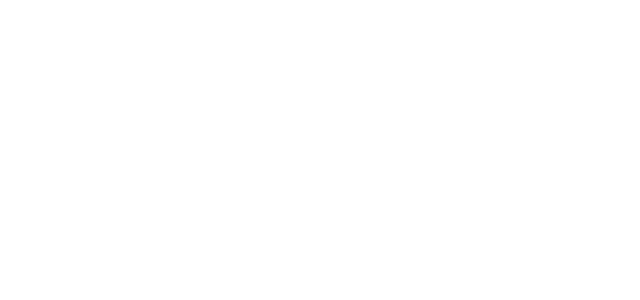
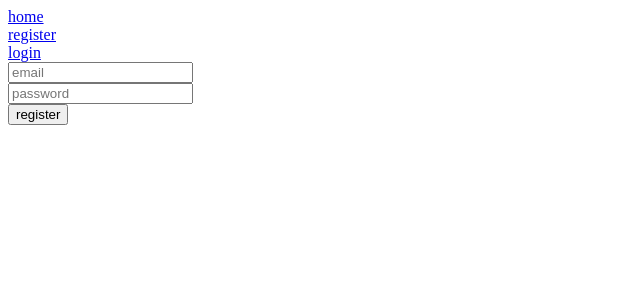
Before and after one commit to ahazimeh/jwt-authentication, a React (Create React App) app in the folder web/: page /register in a window 1280 px wide. Before the commit this address had no page. Shown: the top 300 px of the page, without its empty margins (0-640 px from the left). Built offline with nearby package versions, Linux system fonts and the light colour scheme.

Commit message:
Create Register page

```diff
--- a/web/src/Routes.tsx
+++ b/web/src/Routes.tsx
@@ -1,19 +1,31 @@
 import React from "react";
+import { Link } from "react-router-dom";
 import { BrowserRouter, Routes, Route } from "react-router-dom";
+import { Home } from "./pages/Home";
+import { Login } from "./pages/Login";
+import { Register } from "./pages/Register";
 
 export const App: React.FC = () => {
   return (
     <BrowserRouter>
-      <Routes>
-        <Route path="/" element={<div>aaa</div>}>
-          {/* <Route index element={<Home />} />
-        <Route path="teams" element={<Teams />}>
-          <Route path=":teamId" element={<Team />} />
-          <Route path="new" element={<NewTeamForm />} />
-          <Route index element={<LeagueStandings />} />
-        </Route> */}
-        </Route>
-      </Routes>
+      <div>
+        <header>
+          <div>
+            <Link to="/">home</Link>
+          </div>
+          <div>
+            <Link to="/register">register</Link>
+          </div>
+          <div>
+            <Link to="/login">login</Link>
+          </div>
+        </header>
+        <Routes>
+          <Route path="/" element={<Home />} />
+          <Route path="/register" element={<Register />} />
+          <Route path="/login" element={<Login />} />x
+        </Routes>
+      </div>
     </BrowserRouter>
   );
 };
--- a/web/src/generated/graphql.tsx
+++ b/web/src/generated/graphql.tsx
@@ -62,6 +62,14 @@
 
 export type HelloQuery = { __typename?: 'Query', hello: string };
 
+export type RegisterMutationVariables = Exact<{
+  email: Scalars['String'];
+  password: Scalars['String'];
+}>;
+
+
+export type RegisterMutation = { __typename?: 'Mutation', register: boolean };
+
 
 export const HelloDocument = gql`
     query Hello {
@@ -95,3 +103,35 @@
 export type HelloQueryHookResult = ReturnType<typeof useHelloQuery>;
 export type HelloLazyQueryHookResult = ReturnType<typeof useHelloLazyQuery>;
 export type HelloQueryResult = Apollo.QueryResult<HelloQuery, HelloQueryVariables>;
+export const RegisterDocument = gql`
+    mutation Register($email: String!, $password: String!) {
+  register(email: $email, password: $password)
+}
+    `;
+export type RegisterMutationFn = Apollo.MutationFunction<RegisterMutation, RegisterMutationVariables>;
+
+/**
+ * __useRegisterMutation__
+ *
+ * To run a mutation, you first call `useRegisterMutation` within a React component and pass it any options that fit your needs.
+ * When your component renders, `useRegisterMutation` returns a tuple that includes:
+ * - A mutate function that you can call at any time to execute the mutation
+ * - An object with fields that represent the current status of the mutation's execution
+ *
+ * @param baseOptions options that will be passed into the mutation, supported options are listed on: https://www.apollographql.com/docs/react/api/react-hooks/#options-2;
+ *
+ * @example
+ * const [registerMutation, { data, loading, error }] = useRegisterMutation({
+ *   variables: {
+ *      email: // value for 'email'
+ *      password: // value for 'password'
+ *   },
+ * });
+ */
+export function useRegisterMutation(baseOptions?: Apollo.MutationHookOptions<RegisterMutation, RegisterMutationVariables>) {
+        const options = {...defaultOptions, ...baseOptions}
+        return Apollo.useMutation<RegisterMutation, RegisterMutationVariables>(RegisterDocument, options);
+      }
+export type RegisterMutationHookResult = ReturnType<typeof useRegisterMutation>;
+export type RegisterMutationResult = Apollo.MutationResult<RegisterMutation>;
+export type RegisterMutationOptions = Apollo.BaseMutationOptions<RegisterMutation, RegisterMutationVariables>;
--- /dev/null
+++ b/web/src/graphql/register.graphql
@@ -0,0 +1,3 @@
+mutation Register($email: String!, $password: String!) {
+  register(email: $email, password: $password)
+}
--- /dev/null
+++ b/web/src/pages/Home.tsx
@@ -0,0 +1,7 @@
+import React from "react";
+
+interface homeProps {}
+
+export const Home: React.FC<homeProps> = ({}) => {
+  return <div>home page</div>;
+};
--- /dev/null
+++ b/web/src/pages/Login.tsx
@@ -0,0 +1,7 @@
+import React from "react";
+
+interface loginProps {}
+
+export const Login: React.FC<loginProps> = ({}) => {
+  return <div>login</div>;
+};
--- /dev/null
+++ b/web/src/pages/Register.tsx
@@ -0,0 +1,44 @@
+import React, { useState } from "react";
+import { useRegisterMutation } from "../generated/graphql";
+
+interface registerProps {}
+
+export const Register: React.FC<registerProps> = ({}) => {
+  const [email, setEmail] = useState("");
+  const [password, setPassword] = useState("");
+  const [register] = useRegisterMutation();
+
+  return (
+    <form
+      onSubmit={async (e) => {
+        e.preventDefault();
+        console.log("form submited");
+        console.log(email, password);
+        const response = await register({ variables: { email, password } });
+        console.log(response);
+      }}
+    >
+      <div>
+        <input
+          value={email}
+          placeholder="email"
+          onChange={(e) => {
+            setEmail(e.target.value);
+          }}
+        />
+      </div>
+
+      <div>
+        <input
+          type="password"
+          value={password}
+          placeholder="password"
+          onChange={(e) => {
+            setPassword(e.target.value);
+          }}
+        />
+      </div>
+      <button type="submit">register</button>
+    </form>
+  );
+};
```
